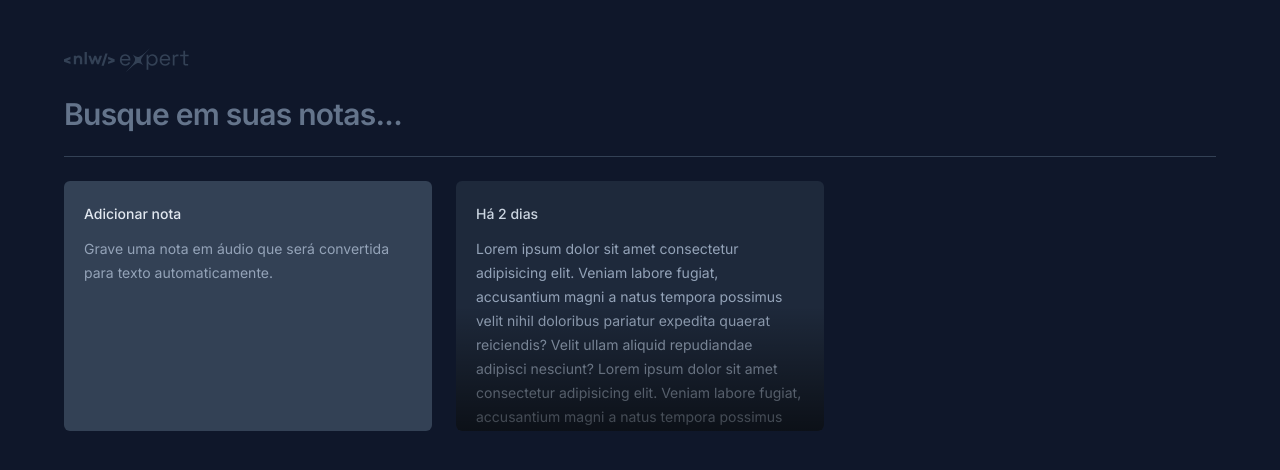
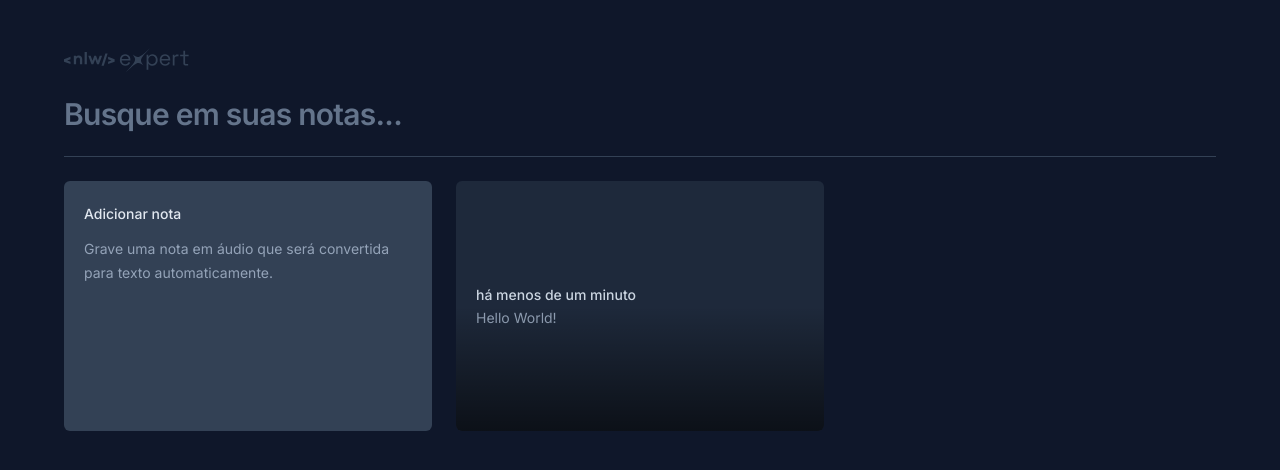
Before and after one commit to grievous0/nlw-expert-react, a React (Vite) app: page / in a window 1280 px wide. Shown: the top 470 px of the page. Built offline with nearby package versions, Linux system fonts and the light colour scheme.

Commit message:
chore: add props to note card and add redix modal

```diff
--- a/package.json
+++ b/package.json
@@ -9,6 +9,9 @@
     "preview": "vite preview"
   },
   "dependencies": {
+    "@radix-ui/react-dialog": "^1.0.5",
+    "date-fns": "^3.3.1",
+    "lucide-react": "^0.323.0",
     "react": "^18.2.0",
     "react-dom": "^18.2.0"
   },
--- a/src/app.tsx
+++ b/src/app.tsx
@@ -1,6 +1,11 @@
 import logo from './assets/logo-nlw-expert.svg'
 import { NewNoteCard } from './components/new-note-card'
 import { NoteCard } from './components/note-card'
+
+const note = {
+  date: new Date(),
+  content: 'Hello World!'
+}
 
 export function App() {
   return (
@@ -19,7 +24,7 @@
 
       <div className='grid grid-cols-3 gap-6 auto-rows-[250px]'>
         <NewNoteCard />
-        <NoteCard />
+        <NoteCard note={note} />
       </div>
     </div>
   )
--- a/src/components/note-card.tsx
+++ b/src/components/note-card.tsx
@@ -1,14 +1,61 @@
-export function NoteCard() {
+import * as Dialog from '@radix-ui/react-dialog'
+import { formatDistanceToNow } from 'date-fns'
+import { ptBR } from 'date-fns/locale'
+import { X } from 'lucide-react'
+
+interface NoteCardProps {
+    note: {
+        date: Date
+        content: string
+    }
+}
+
+export function NoteCard({ note }: NoteCardProps) {
     return (
-        <button className='text-left rounded-md bg-slate-800 p-5 space-y-3 overflow-hidden relative outline-none hover:ring-2 hover:ring-slate-600 focus-visible:ring-2 focus-visible:ring-lime-400'>
+        <Dialog.Root>
+            <Dialog.Trigger className='text-left flex-col rounded-md bg-slate-800 p-5 gap-3 overflow-hidden relative outline-none hover:ring-2 hover:ring-slate-600 focus-visible:ring-2 focus-visible:ring-lime-400'>
                 <span className='font-medium text-sm text-slate-300'>
-                Há 2 dias
+                    {formatDistanceToNow(note.date, {
+                        locale: ptBR,
+                        addSuffix: true
+                    })}
                 </span>
+
                 <p className='text-sm leading-6 text-slate-400'>
-                Lorem ipsum dolor sit amet consectetur adipisicing elit. Veniam labore fugiat, accusantium magni a natus tempora possimus velit nihil doloribus pariatur expedita quaerat reiciendis? Velit ullam aliquid repudiandae adipisci nesciunt? Lorem ipsum dolor sit amet consectetur adipisicing elit. Veniam labore fugiat, accusantium magni a natus tempora possimus velit nihil doloribus pariatur expedita quaerat reiciendis? Velit ullam aliquid repudiandae adipisci nesciunt?
+                    {note.content}
                 </p>
 
                 <div className='absolute bottom-0 left-0 right-0 h-1/2 bg-gradient-to-t from-black/60 to-black/0 pointer-events-none'/>
+            </Dialog.Trigger>
+
+            <Dialog.Portal>
+                <Dialog.Overlay className='inset-0 fixed bg-black/50'/>
+                <Dialog.Content className='fixed overflow-hidden left-1/2 top-1/2 -translate-x-1/2 -translate-y-1/2 max-w-[640px] w-full h-[60vh] bg-slate-700 rounded-md flex flex-col outline-none'>
+                    <Dialog.Close className='absolute top-0 right-0 bg-slate-800 p-1.5 text-slate-400 hover:text-slate-100'>
+                        <X className='size-5'/>
+                    </Dialog.Close>
+
+                    <div className='flex flex-1 flex-col gap-3 p-5'>
+                        <span className='font-medium text-sm text-slate-300'>
+                            {formatDistanceToNow(note.date, {
+                                locale: ptBR,
+                                addSuffix: true
+                            })}
+                        </span>
+
+                        <p className='text-sm leading-6 text-slate-400'>
+                            {note.content}
+                        </p>
+                    </div>
+
+                    <button
+                        type='button'
+                        className='w-full bg-slate-800 py-4 text-center text-sm text-slate-300 outline-none font-medium group'
+                    >
+                        Deseja <span className='text-red-400 group-hover:underline'>apagar essa nota</span>?
                     </button>
+                </Dialog.Content>
+            </Dialog.Portal>
+        </Dialog.Root>
     )
 }
```
Also changed, not shown: 1 other file (tests, documents, lock files or other folders). Lines whose indentation alone changed are shown as unchanged.
